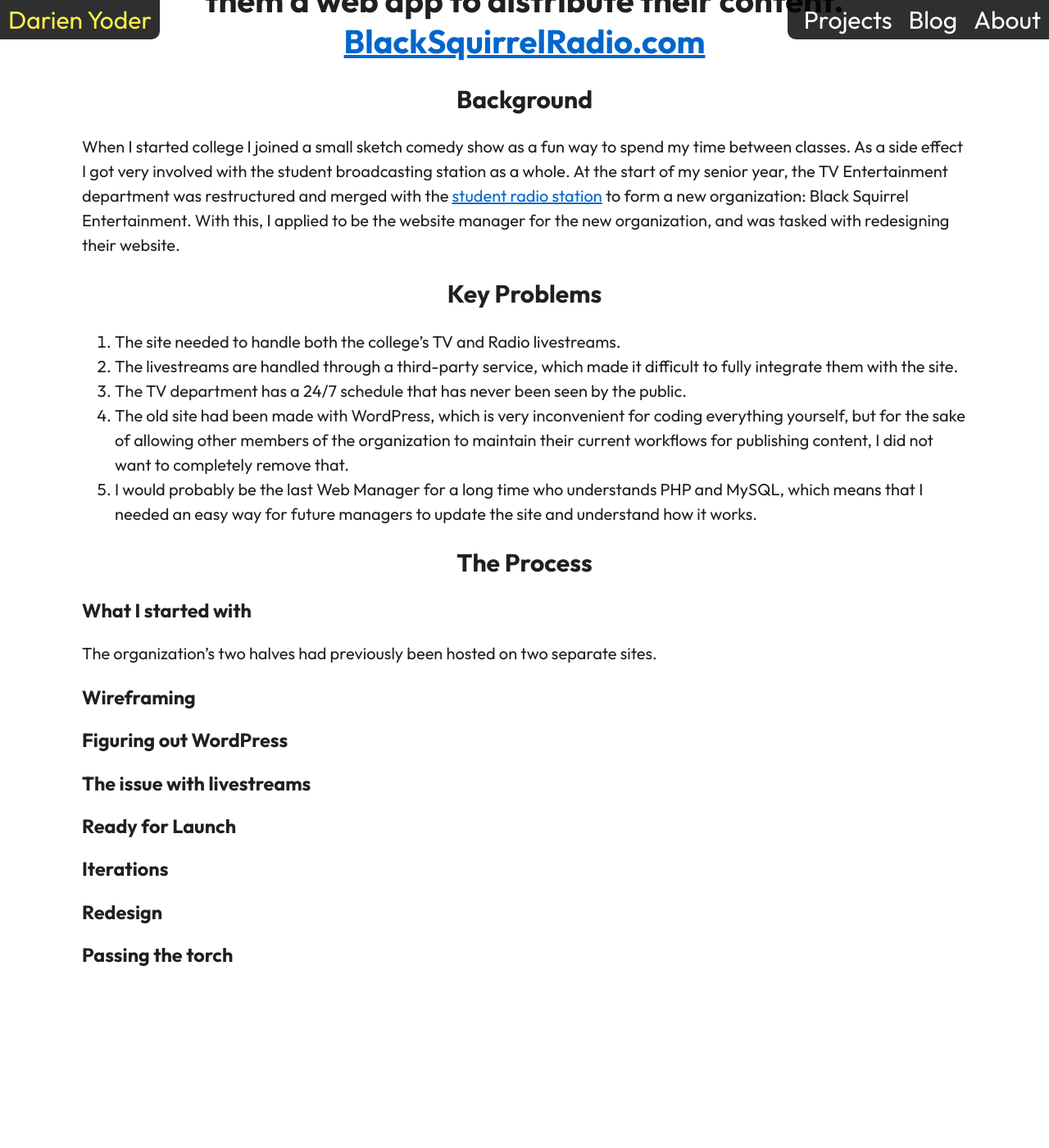
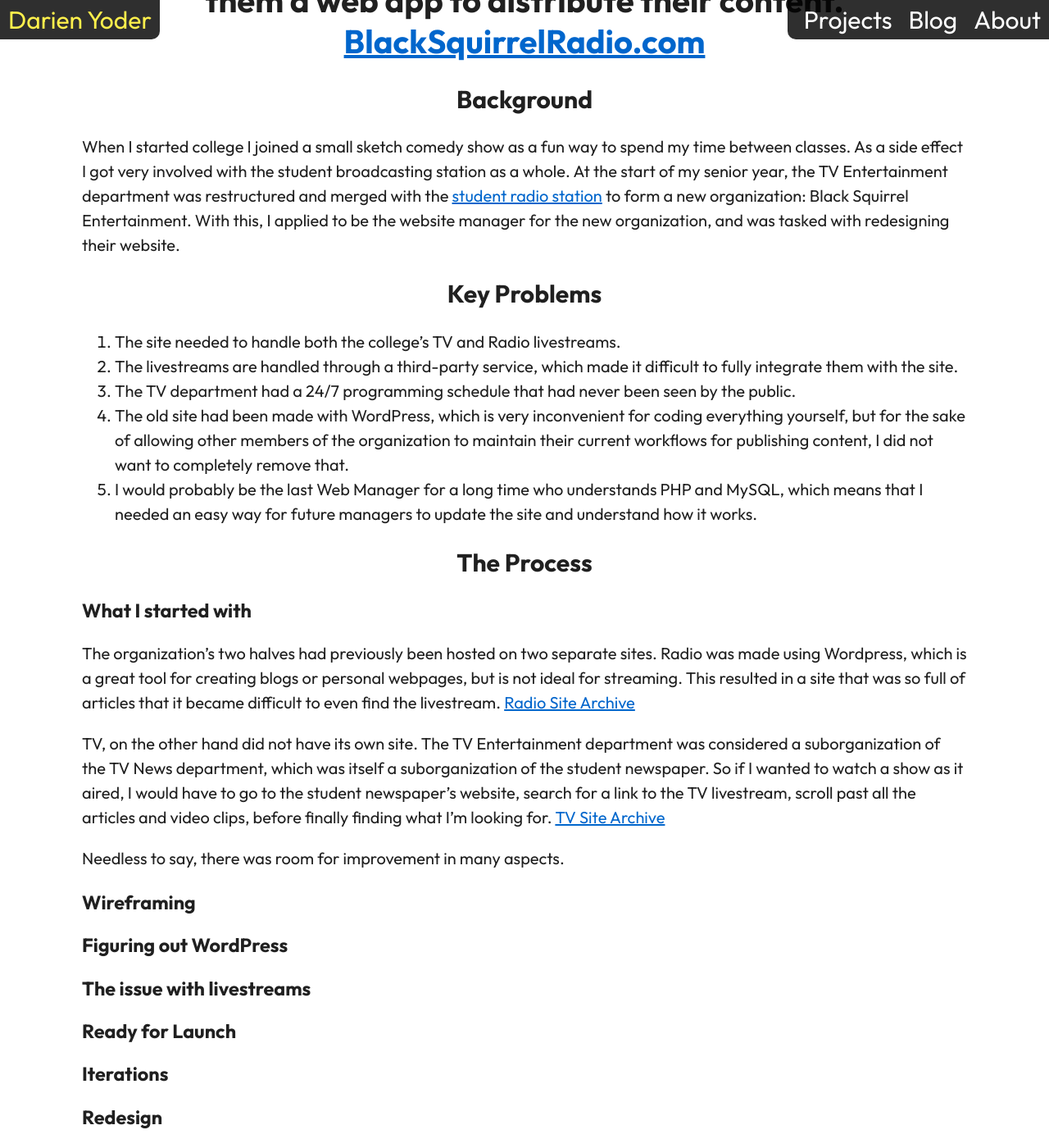
Before and after one commit to darienyoder/darienyoder.github.io, a Jekyll site: the page built from black-squirrel-entertainment.md, in a window 1280 px wide and 1400 px high, scrolled down 402 px. Shown: the whole window at 82% size. Built offline with Jekyll 4.4.1, drawn with Linux system fonts in a browser that asks for light colours; before the commit the page ends 1605 px from its top, so only the background shows below that.

Commit message:
Update black-squirrel-entertainment.md

```diff
--- a/black-squirrel-entertainment.md
+++ b/black-squirrel-entertainment.md
@@ -15,7 +15,7 @@
 
 1. The site needed to handle both the college's TV and Radio livestreams.
 2. The livestreams are handled through a third-party service, which made it difficult to fully integrate them with the site.
-3. The TV department has a 24/7 schedule that has never been seen by the public.
+3. The TV department had a 24/7 programming schedule that had never been seen by the public.
 4. The old site had been made with WordPress, which is very inconvenient for coding everything yourself, but for the sake of allowing other members of the organization to maintain their current workflows for publishing content, I did not want to completely remove that.
 5. I would probably be the last Web Manager for a long time who understands PHP and MySQL, which means that I needed an easy way for future managers to update the site and understand how it works.
 
@@ -23,7 +23,11 @@
 
 ### What I started with
 
-The organization's two halves had previously been hosted on two separate sites.
+The organization's two halves had previously been hosted on two separate sites. Radio was made using Wordpress, which is a great tool for creating blogs or personal webpages, but is not ideal for streaming. This resulted in a site that was so full of articles that it became difficult to even find the livestream. [Radio Site Archive](https://web.archive.org/web/20240730232535/https://blacksquirrelradio.com/)
+
+TV, on the other hand did not have its own site. The TV Entertainment department was considered a suborganization of the TV News department, which was itself a suborganization of the student newspaper. So if I wanted to watch a show as it aired, I would have to go to the student newspaper's website, search for a link to the TV livestream, scroll past all the articles and video clips, before finally finding what I'm looking for. [TV Site Archive](https://web.archive.org/web/20240522193530/https://kentwired.com/)
+
+Needless to say, there was room for improvement in many aspects.
 
 ### Wireframing
 
@@ -36,5 +40,3 @@
 ### Iterations
 
 ### Redesign
-
-### Passing the torch
```
